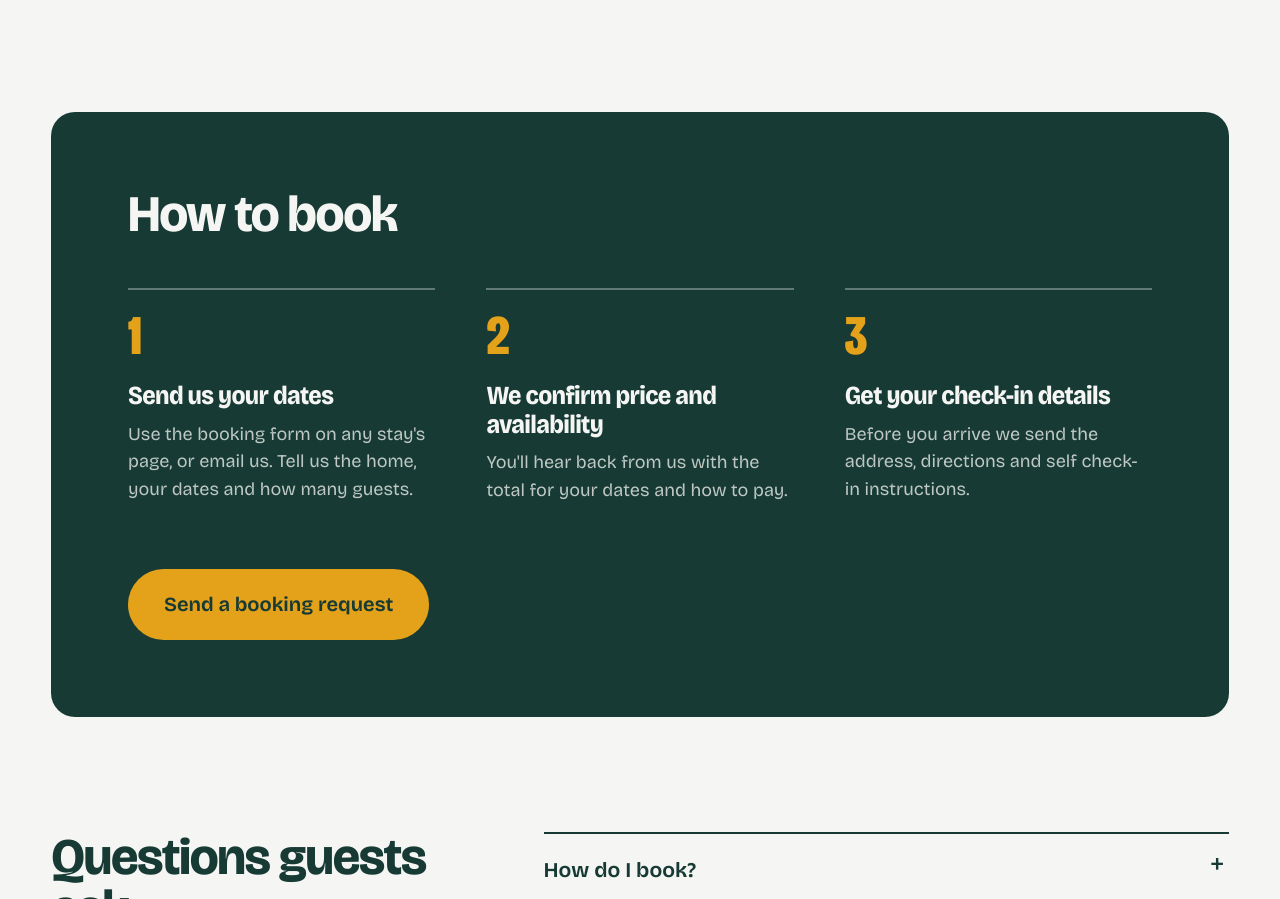
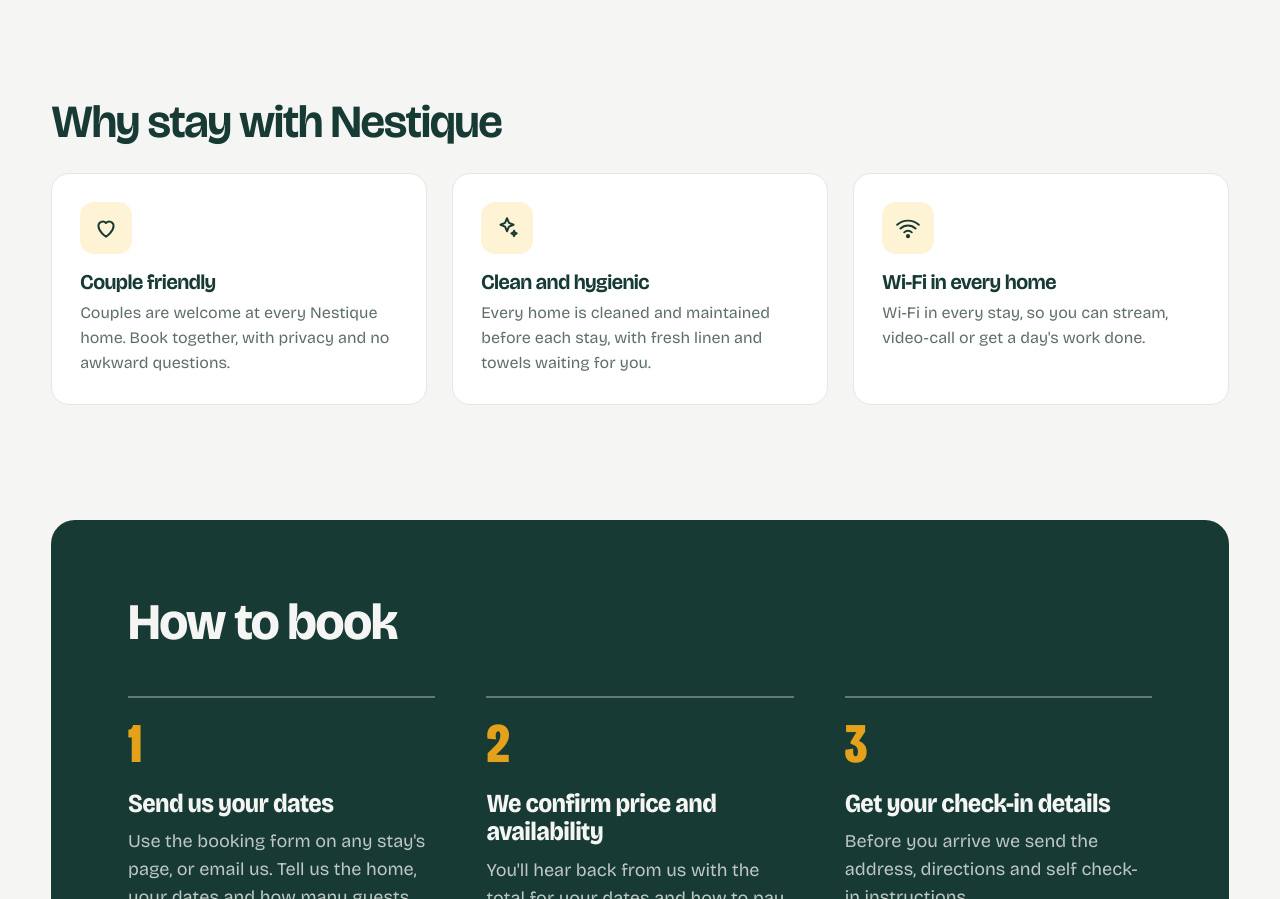
Before and after one commit to bidaliyapraveen/praveen_bidaliya_portfolio, a plain HTML site: page nestique/index.html in a window 1280 px wide. Shown: the part 1929-2828 px from the top of the page. Drawn offline with nearby package versions, Linux system fonts and the light colour scheme.

Commit message:
Nestique: add Why stay with Nestique section on home page
Co-Authored-By: Claude Opus 5.5 <noreply@anthropic.com>
Claude-Session: https://claude.ai/code/session_01F9G2zvfW3C3qPUSQCSvznT

```diff
--- a/nestique/_source/assets/site.css
+++ b/nestique/_source/assets/site.css
@@ -576,3 +576,14 @@ h1, h2, h3 { font-variation-settings: "opsz" 96, "wdth" 100; letter-spacing: -0.
 @media (max-width: 640px) { .gallery.single { grid-template-rows: auto; } .gallery.single .g-main { aspect-ratio: 4 / 3; grid-column: auto; } }
 .gallery.single .g-main { aspect-ratio: auto; height: min(52vw, 520px); }
 .gallery.single .g-main img { object-position: 60% 70%; }
+
+/* USP */
+.usp { max-width: var(--max); margin: clamp(64px, 8vw, 110px) auto 0; padding: 0 var(--pad); }
+.usp h2 { font-size: clamp(30px, 3.6vw, 46px); font-weight: 650; margin-bottom: 28px; }
+.usp-list { list-style: none; padding: 0; margin: 0; display: grid; grid-template-columns: repeat(3, minmax(0, 1fr)); gap: clamp(16px, 2vw, 28px); }
+.usp-list li { background: var(--card); border: 1px solid var(--line); border-radius: 18px; padding: 28px; }
+.usp-ic { width: 52px; height: 52px; border-radius: 14px; background: #fff3d6; display: grid; place-items: center; margin-bottom: 18px; }
+.usp-ic svg { width: 26px; height: 26px; fill: none; stroke: var(--river); stroke-width: 1.8; stroke-linecap: round; stroke-linejoin: round; }
+.usp-list h3 { font-size: 21px; font-weight: 650; margin-bottom: 8px; letter-spacing: -0.01em; }
+.usp-list p { color: var(--stone); font-size: 16px; }
+@media (max-width: 860px) { .usp-list { grid-template-columns: 1fr; } }
--- a/nestique/assets/site.css
+++ b/nestique/assets/site.css
@@ -576,3 +576,14 @@ h1, h2, h3 { font-variation-settings: "opsz" 96, "wdth" 100; letter-spacing: -0.
 @media (max-width: 640px) { .gallery.single { grid-template-rows: auto; } .gallery.single .g-main { aspect-ratio: 4 / 3; grid-column: auto; } }
 .gallery.single .g-main { aspect-ratio: auto; height: min(52vw, 520px); }
 .gallery.single .g-main img { object-position: 60% 70%; }
+
+/* USP */
+.usp { max-width: var(--max); margin: clamp(64px, 8vw, 110px) auto 0; padding: 0 var(--pad); }
+.usp h2 { font-size: clamp(30px, 3.6vw, 46px); font-weight: 650; margin-bottom: 28px; }
+.usp-list { list-style: none; padding: 0; margin: 0; display: grid; grid-template-columns: repeat(3, minmax(0, 1fr)); gap: clamp(16px, 2vw, 28px); }
+.usp-list li { background: var(--card); border: 1px solid var(--line); border-radius: 18px; padding: 28px; }
+.usp-ic { width: 52px; height: 52px; border-radius: 14px; background: #fff3d6; display: grid; place-items: center; margin-bottom: 18px; }
+.usp-ic svg { width: 26px; height: 26px; fill: none; stroke: var(--river); stroke-width: 1.8; stroke-linecap: round; stroke-linejoin: round; }
+.usp-list h3 { font-size: 21px; font-weight: 650; margin-bottom: 8px; letter-spacing: -0.01em; }
+.usp-list p { color: var(--stone); font-size: 16px; }
+@media (max-width: 860px) { .usp-list { grid-template-columns: 1fr; } }
--- a/nestique/index.html
+++ b/nestique/index.html
@@ -17,7 +17,7 @@
 <link rel="preconnect" href="https://fonts.googleapis.com">
 <link rel="preconnect" href="https://fonts.gstatic.com" crossorigin>
 <link href="https://fonts.googleapis.com/css2?family=Bricolage+Grotesque:opsz,wdth,wght@12..96,75..100,300..800&display=swap" rel="stylesheet">
-<link rel="stylesheet" href="/nestique/assets/site.css?v=6c269588">
+<link rel="stylesheet" href="/nestique/assets/site.css?v=8f5300ab">
 <script type="application/ld+json">{"@context":"https://schema.org","@type":"Organization","name":"Nestique","url":"https://praveenbidaliya.com/nestique","email":"thenestiquerishikesh@gmail.com"}</script>
 <script src="/nestique/assets/site.js?v=d58d1c8e" defer></script>
 </head>
@@ -211,6 +211,27 @@
 
 </section>
 
+<section class="usp" aria-labelledby="usp-title">
+  <h2 id="usp-title">Why stay with Nestique</h2>
+  <ul class="usp-list">
+    <li>
+      <span class="usp-ic" aria-hidden="true"><svg viewBox="0 0 24 24"><path d="M12 20s-7-4.4-7-10a4 4 0 0 1 7-2.6A4 4 0 0 1 19 10c0 5.6-7 10-7 10Z"/></svg></span>
+      <h3>Couple friendly</h3>
+      <p>Couples are welcome at every Nestique home. Book together, with privacy and no awkward questions.</p>
+    </li>
+    <li>
+      <span class="usp-ic" aria-hidden="true"><svg viewBox="0 0 24 24"><path d="M12 3l1.8 4.2L18 9l-4.2 1.8L12 15l-1.8-4.2L6 9l4.2-1.8z"/><path d="M18.5 14.5l.8 1.7 1.7.8-1.7.8-.8 1.7-.8-1.7-1.7-.8 1.7-.8z"/></svg></span>
+      <h3>Clean and hygienic</h3>
+      <p>Every home is cleaned and maintained before each stay, with fresh linen and towels waiting for you.</p>
+    </li>
+    <li>
+      <span class="usp-ic" aria-hidden="true"><svg viewBox="0 0 24 24"><path d="M2 9a15 15 0 0 1 20 0M5 12.5a10 10 0 0 1 14 0M8.5 16a5 5 0 0 1 7 0"/><circle cx="12" cy="19.5" r="1"/></svg></span>
+      <h3>Wi-Fi in every home</h3>
+      <p>Wi-Fi in every stay, so you can stream, video-call or get a day's work done.</p>
+    </li>
+  </ul>
+</section>
+
 <section id="booking" class="booking" aria-labelledby="booking-title">
   <h2 id="booking-title">How to book</h2>
   <ol class="steps">
```
Also changed, not shown: nestique/_source/build.mjs (+21 -0 lines), nestique/contact/index.html (+1 -1 lines), nestique/stays/cozy-tapovan/index.html (+1 -1 lines), nestique/stays/doon-vista-studio/index.html (+1 -1 lines), nestique/stays/gurgaon-1bhk/index.html (+1 -1 lines), nestique/stays/rishikesh-3bhk/index.html (+1 -1 lines), nestique/stays/tapovan-tranquil/index.html (+1 -1 lines), nestique/stays/the-doon-square-suites/index.html (+1 -1 lines), nestique/stays/the-spacious/index.html (+1 -1 lines), nestique/thank-you/index.html (+1 -1 lines).
